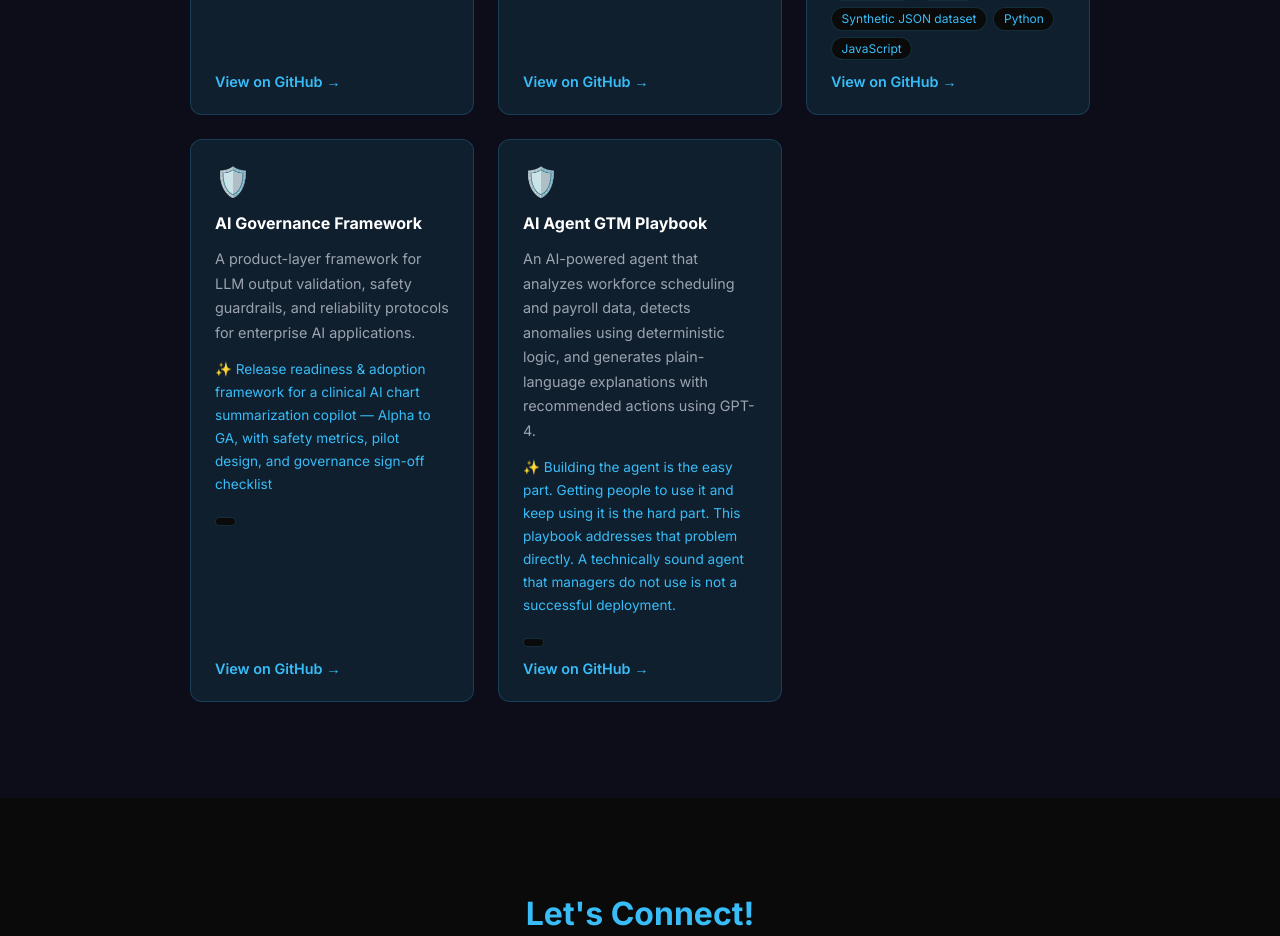
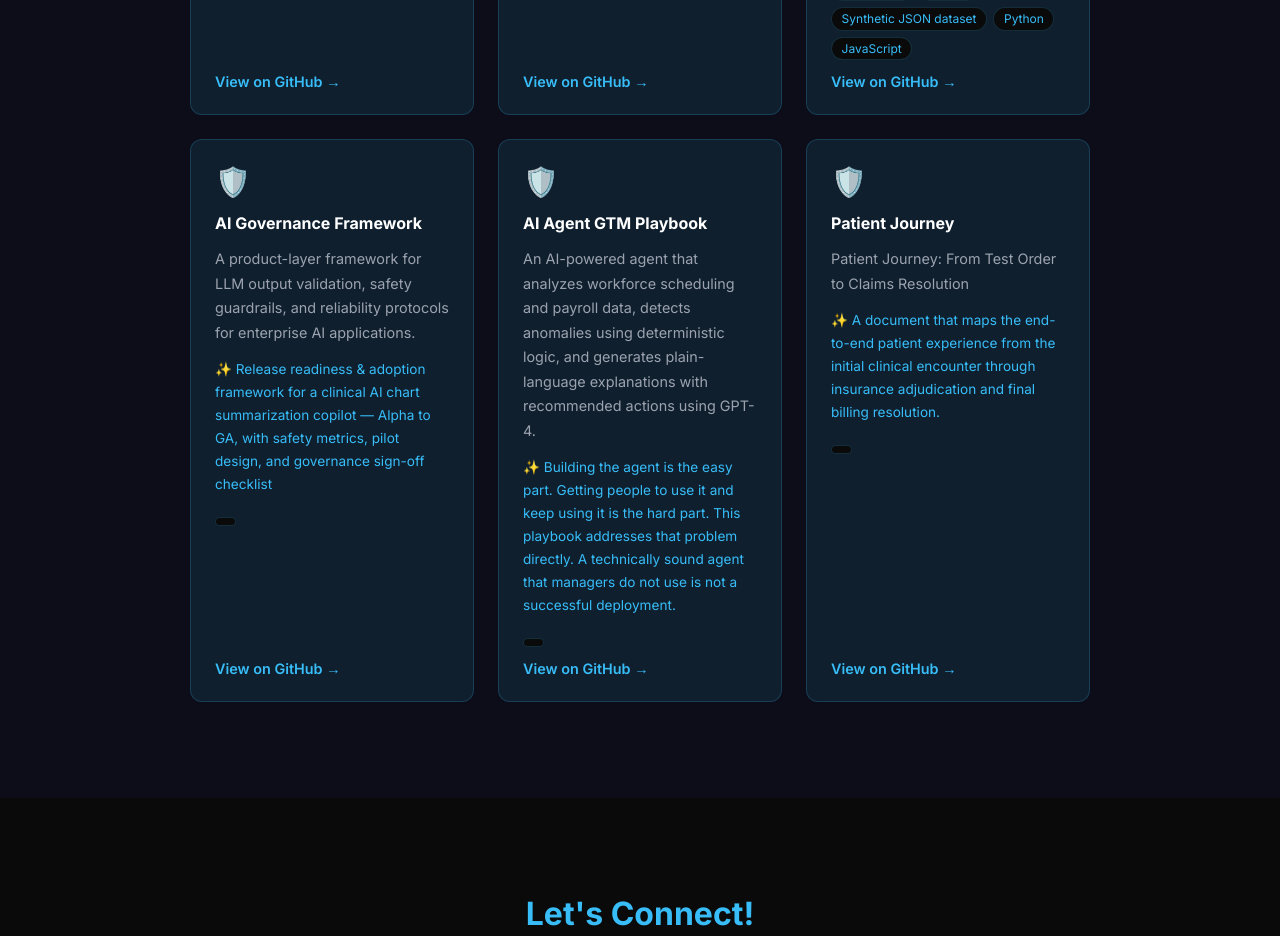
Before and after one commit to bhavana-adarsha/bhavana-adarsha.github.io, a React (Vite) app: page / in a window 1280 px wide. Shown: the part 3940-4876 px from the top of the page. Built offline with nearby package versions, Linux system fonts and the light colour scheme.

Commit message:
added new project

```diff
--- a/src/components/Projects.jsx
+++ b/src/components/Projects.jsx
@@ -48,7 +48,16 @@ function Projects() {
       highlights: "Building the agent is the easy part. Getting people to use it and keep using it is the hard part. This playbook addresses that problem directly. A technically sound agent that managers do not use is not a successful deployment.",
       link: "https://github.com/bhavana-adarsha/AI-Agent-GTM-Playbook",
       status: "live"
-    }
+    },
+    {
+      emoji: "🛡️",
+      title: "Patient Journey",
+      description: "Patient Journey: From Test Order to Claims Resolution",
+      stack: [""],
+      highlights: "A document that maps the end-to-end patient experience from the initial clinical encounter through insurance adjudication and final billing resolution.",
+      link: "https://github.com/bhavana-adarsha/Patient_Journey",
+      status: "live"
+    },
   ]
 
   return (
```
